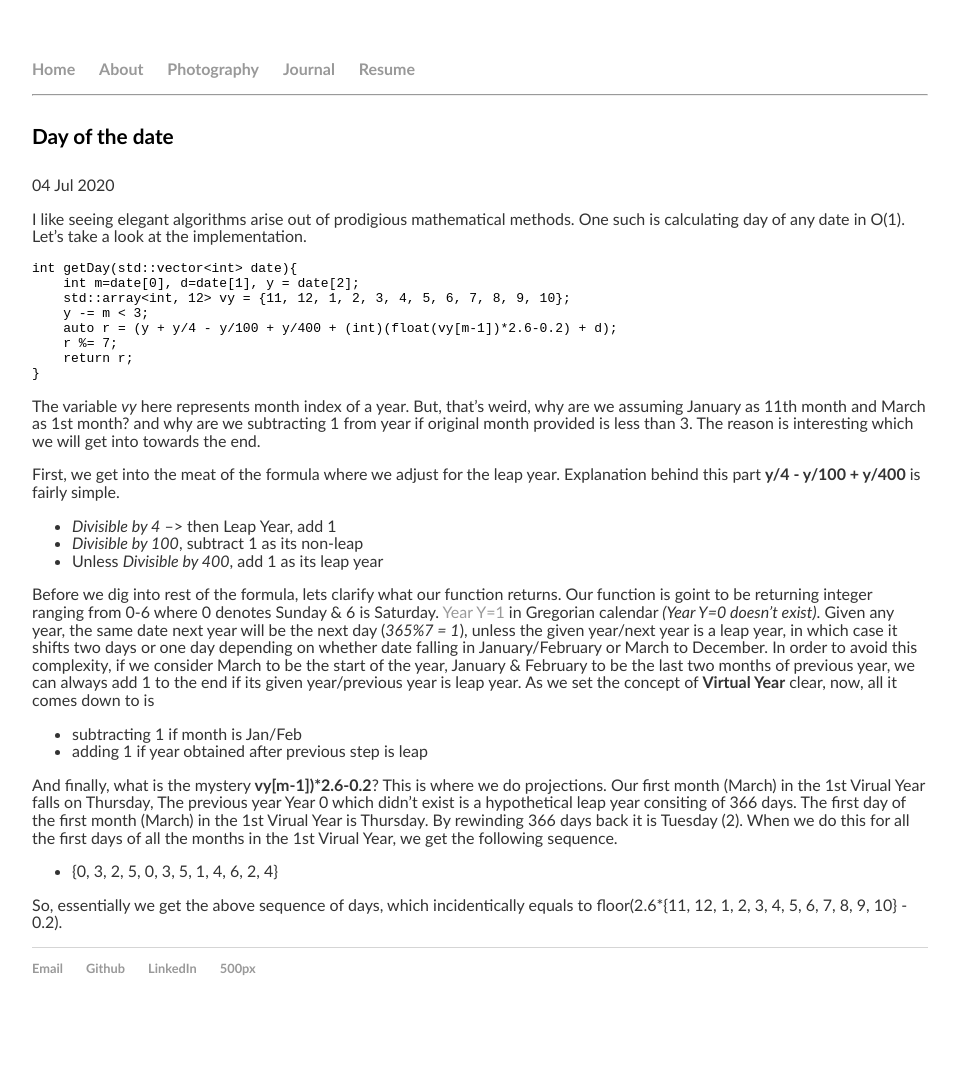
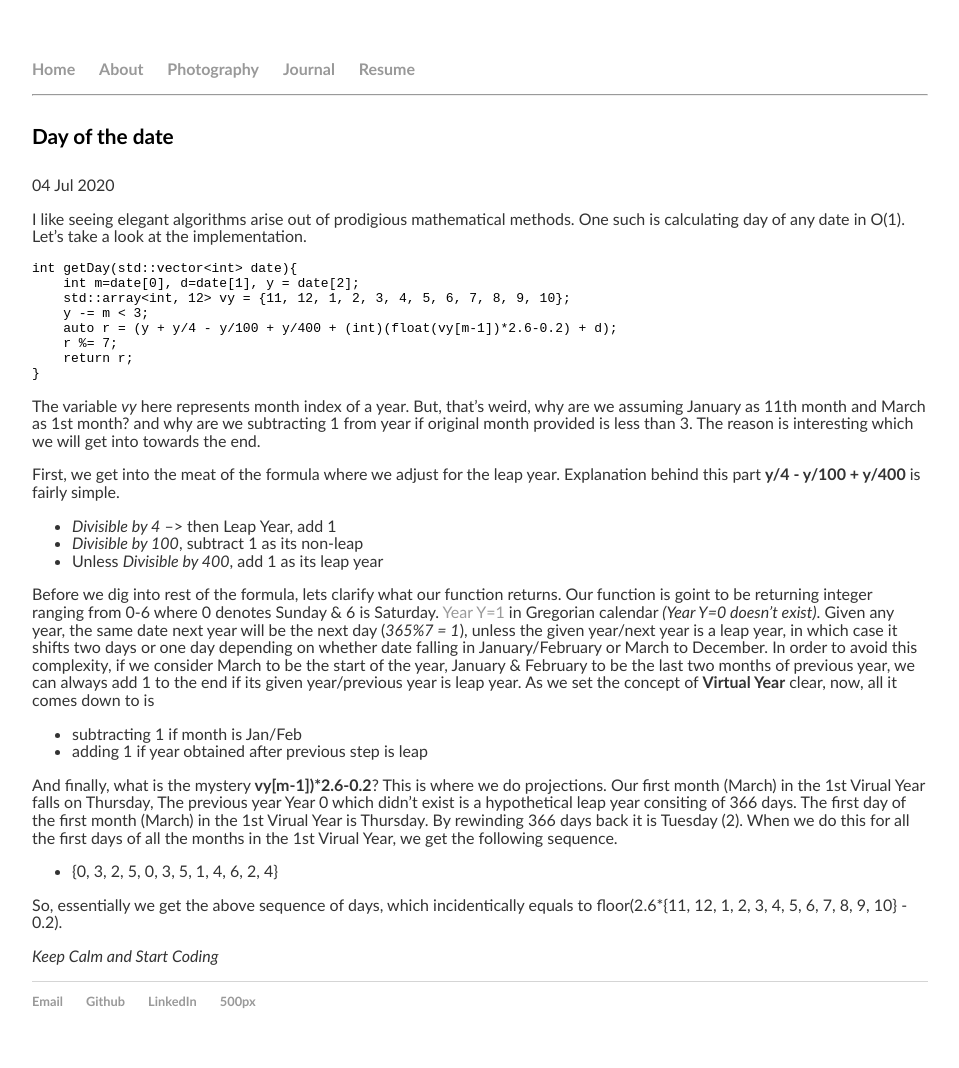
Before and after one commit to vivekgautham/vivekgautham.github.io, a Jekyll site: the page built from _posts/2020-07-04-day-of-the-date.md, in a window 1280 px wide. Shown: the whole page, without its empty margins (160-1119 px from the left). Built offline with Jekyll 4.4.1, drawn with Linux system fonts in a browser that asks for light colours; nearby versions of some CDN libraries; before the commit the page ends 1035 px from its top, so only the background shows below that.

Commit message:
adding ps...

```diff
--- a/_posts/2020-07-04-day-of-the-date.md
+++ b/_posts/2020-07-04-day-of-the-date.md
@@ -38,3 +38,5 @@ And finally, what is the mystery __vy[m-1])*2.6-0.2__?  This is where we do proj
 - {0, 3, 2, 5, 0, 3, 5, 1, 4, 6, 2, 4}
 
 So, essentially we get the above sequence of days, which incidentically equals to floor(2.6*{11, 12, 1, 2, 3, 4, 5, 6, 7, 8, 9, 10} - 0.2).
+
+_Keep Calm and Start Coding_
```
